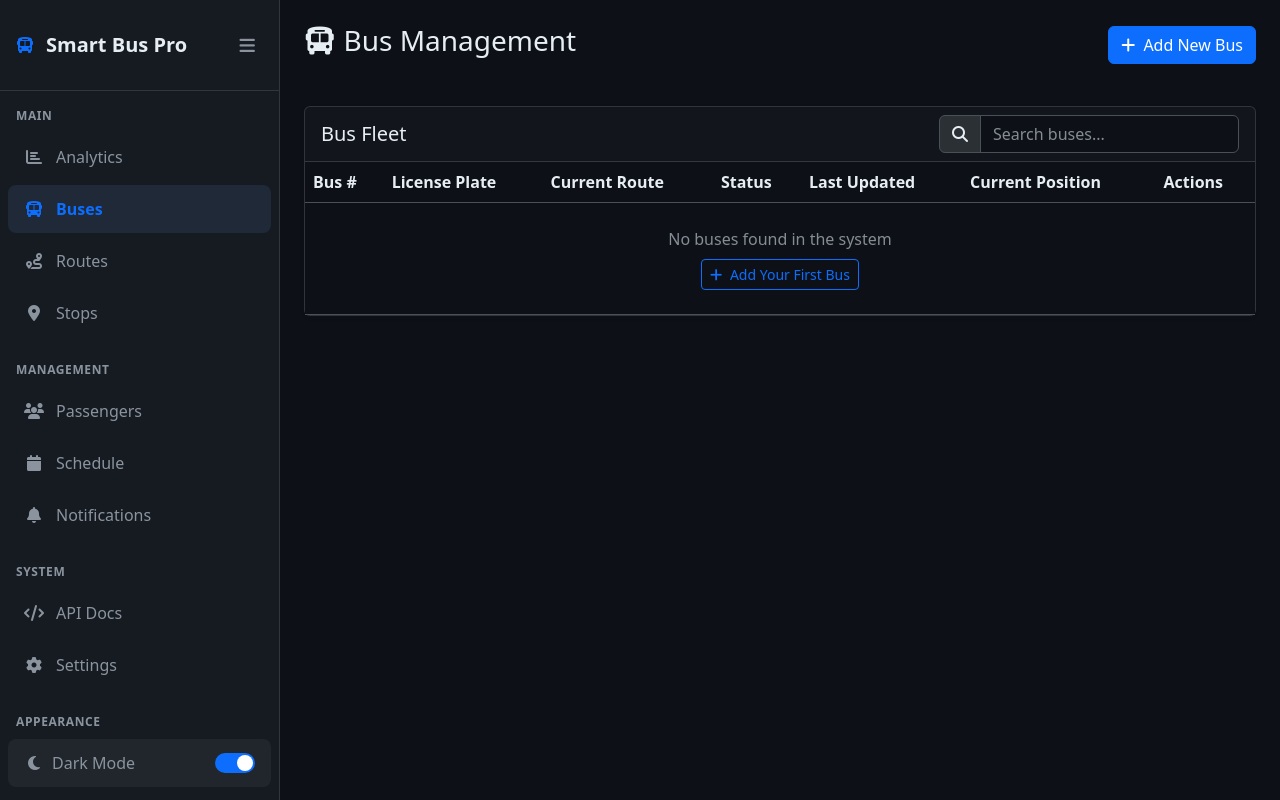
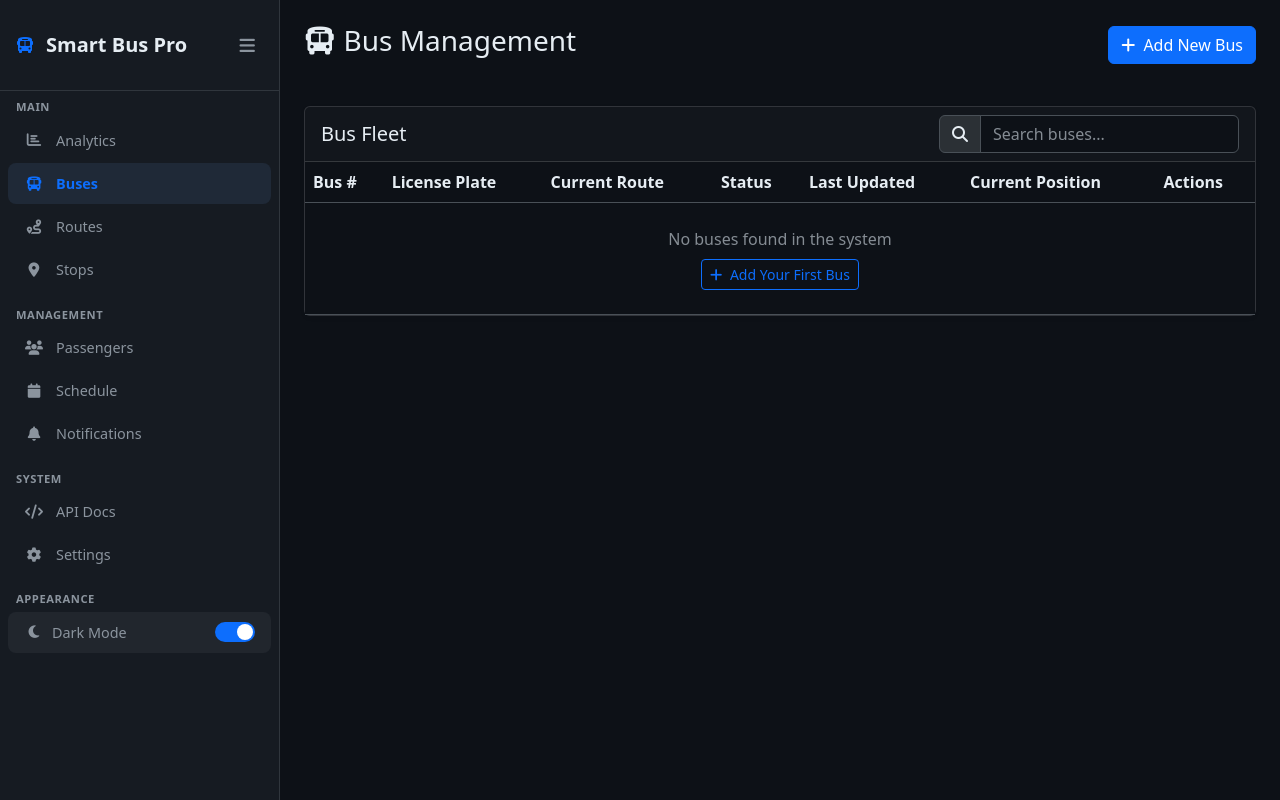
Before and after one commit to cyberaniket/SmartBusTracking_dashboard-, a Flask app: page /buses in a window 1280 px wide. Run offline with Flask 3, Linux system fonts and the light colour scheme; data that the repository does not hold is empty; some libraries are stand-ins or nearby versions.

Commit message:
Improve the sidebar's appearance and solve content overflow issues
Adjusts sidebar styles in base.html for better aesthetics and fixes an overflow issue; also adds a new asset.

Replit-Commit-Author: Agent
Replit-Commit-Session-Id: 388d46e3-f19b-4495-9835-19467f9b25d3
Replit-Commit-Screenshot-Url: https://storage.googleapis.com/screenshot-production-us-central1/bdd6864f-9a73-4f1a-a4c2-564861fffa11/c0e7e9fa-948c-44b7-aa6a-8f7c6530cfae.jpg

```diff
--- a/templates/base.html
+++ b/templates/base.html
@@ -64,6 +64,7 @@
             transition: all 0.3s ease;
             z-index: 1000;
             overflow-y: auto;
+            overflow-x: hidden;
         }
 
         .sidebar.collapsed {
@@ -100,37 +101,38 @@
         }
 
         .sidebar-nav {
-            padding: 1rem 0;
+            padding: 0.5rem 0;
         }
 
         .nav-section {
-            margin-bottom: 1.5rem;
+            margin-bottom: 1rem;
         }
 
         .nav-section-title {
-            font-size: 0.75rem;
+            font-size: 0.7rem;
             font-weight: 600;
             text-transform: uppercase;
             color: var(--sidebar-text);
             padding: 0 1rem;
-            margin-bottom: 0.5rem;
+            margin-bottom: 0.25rem;
             letter-spacing: 0.05em;
         }
 
         .nav-item {
-            margin: 0.25rem 0.5rem;
+            margin: 0.15rem 0.5rem;
         }
 
         .nav-link {
             display: flex;
             align-items: center;
             gap: 0.75rem;
-            padding: 0.75rem 1rem;
+            padding: 0.6rem 1rem;
             color: var(--sidebar-text);
             text-decoration: none;
             border-radius: 0.5rem;
             transition: all 0.2s ease;
             font-weight: 500;
+            font-size: 0.9rem;
         }
 
         .nav-link:hover {
@@ -153,8 +155,8 @@
             display: flex;
             align-items: center;
             gap: 0.5rem;
-            padding: 0.75rem 1rem;
-            margin: 0.25rem 0.5rem;
+            padding: 0.6rem 1rem;
+            margin: 0.15rem 0.5rem;
             background: var(--sidebar-hover);
             border-radius: 0.5rem;
             border: none;
@@ -162,6 +164,7 @@
             cursor: pointer;
             transition: all 0.2s ease;
             width: calc(100% - 1rem);
+            font-size: 0.9rem;
         }
 
         .theme-toggle:hover {
```
Also changed, not shown: attached_assets/targeted_element_1748282737139.png (added).
